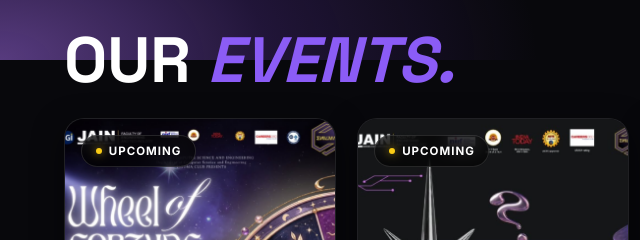
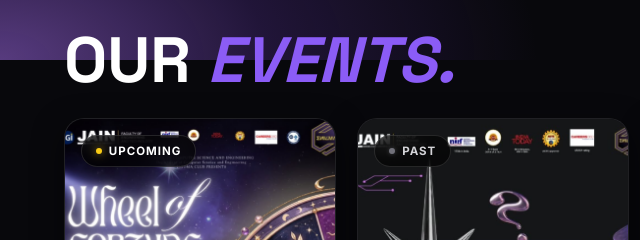
Before and after one commit to aariyan-kumar21/yuva-frontend, a plain HTML site: page week-3/index.html in a window 1280 px wide. Shown: the part 1540-1780 px from the top of the page, 0-640 px from the left. Drawn offline with nearby package versions, Linux system fonts and the light colour scheme; a web font is replaced by a local one.

Commit message:
feat: update Race for Roles event status to past

```diff
--- a/week-3/index.html
+++ b/week-3/index.html
@@ -201,9 +201,9 @@
           <div class="event-poster-wrapper">
             <img src="assets/events/race-for-roles.png" alt="Poster for Race for Roles auditions" class="event-poster-img" loading="lazy">
           </div>
-          <div class="event-status-pill pill-upcoming" aria-label="Upcoming event">
-            <span class="status-dot dot-upcoming" aria-hidden="true"></span>
-            <span class="status-text">UPCOMING</span>
+          <div class="event-status-pill pill-past" aria-label="Past event">
+            <span class="status-dot dot-past" aria-hidden="true"></span>
+            <span class="status-text">PAST</span>
           </div>
           <div class="event-info-overlay">
             <div class="event-meta">
```
Also changed, not shown: 1 other file.
